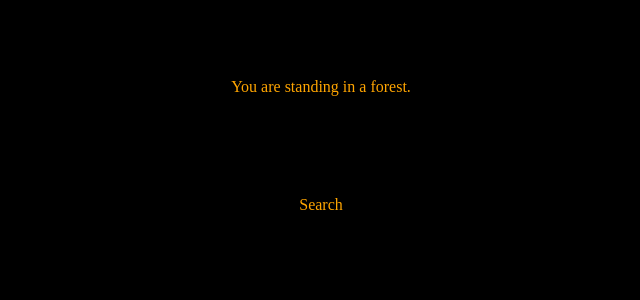
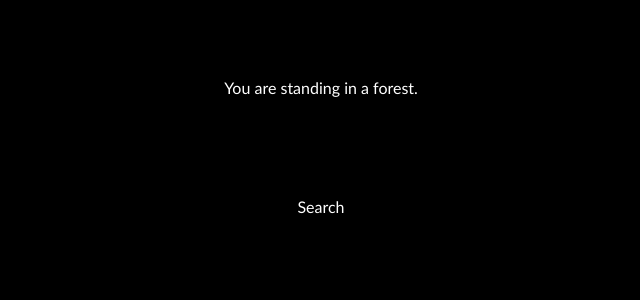
Before and after one commit to jhuggett/game, a Next.js app: page / in a window 1280 px wide. Shown: the top 300 px of the page, without its empty margins (319-959 px from the left). Built offline with nearby package versions, Linux system fonts and the light colour scheme.

Commit message:
changed fonts

```diff
--- a/events/action-handler.ts
+++ b/events/action-handler.ts
@@ -9,12 +9,17 @@ export class ActionHandler {
 
   initialActions: Action[]
 
+  context = {
+    test: 'test'
+  }
+
   getInitialActions() : Action[] {
     if (!this.initialActions) {
+
       this.initialActions = [
         {
           description: 'Search',
-          act: search
+          act: search(this.context)
         }
       ]
     }
--- a/events/fishing/fish.ts
+++ b/events/fishing/fish.ts
@@ -1,7 +1,7 @@
-import { ActionManifest, search } from '..'
+import { ActionManifest, search, ActionContext } from '..'
 import { getRandomBool } from 'utils'
 
-export const fish = () : ActionManifest => {
+export const fish = (context: ActionContext) => () : ActionManifest => {
   let result = ''
 
   if (getRandomBool(.05)) {
@@ -17,11 +17,11 @@ export const fish = () : ActionManifest => {
     reactions: [
       {
         description: 'Continue fishing',
-        act: fish
+        act: fish(context)
       },
       {
         description: 'Go back to exploring',
-        act: search
+        act: search(context)
       }
     ]
   }
--- a/events/fishing/index.ts
+++ b/events/fishing/index.ts
@@ -1,8 +1,8 @@
 export * from './fish'
 
-import { ActionManifest, search, fish } from '..'
+import { ActionManifest, search, fish, ActionContext } from '..'
 
-export const goFishing = () : ActionManifest => {
+export const goFishing = (context: ActionContext) => () : ActionManifest => {
 
 
 
@@ -12,11 +12,11 @@ export const goFishing = () : ActionManifest => {
     reactions: [
       {
         description: 'Try to catch a fish',
-        act: fish
+        act: fish(context)
       },
       {
         description: 'Go back to exploring',
-        act: search
+        act: search(context)
       }
     ]
   }
--- a/events/follow-road.ts
+++ b/events/follow-road.ts
@@ -1,9 +1,10 @@
-import { Find, visitVillage, search } from "."
+import { Find, visitVillage, search, ActionContext } from "."
 
 import { getRandomBool, getRandomItem } from "utils"
 import { Persistor } from "persistancy"
 
-export const followRoad = () => {
+export const followRoad = (context: ActionContext) => () => {
+
 
   let roadsFound = Persistor.retrieve('roadsFound')
   if (!roadsFound) {
@@ -20,7 +21,7 @@ export const followRoad = () => {
       findDiscription: 'The road led to a village.',
       action: {
         description: 'Visit the village',
-        act: visitVillage
+        act: visitVillage(context)
       }
     }
   ]) || null
@@ -29,7 +30,7 @@ export const followRoad = () => {
   if (roadLedTo) reactions.push(roadLedTo.action)
   reactions.push({
     description: `${'Continue exploring'}`,
-    act: search
+    act: search(context)
   })
 
 
--- a/events/index.ts
+++ b/events/index.ts
@@ -18,3 +18,7 @@ export interface ActionManifest {
   result: string
   reactions: Action[]
 }
+
+export interface ActionContext {
+  test: string
+}
--- a/events/search.ts
+++ b/events/search.ts
@@ -1,9 +1,9 @@
-import { ActionManifest, Find, followRoad, goFishing, Action } from "."
+import { ActionManifest, Find, followRoad, goFishing, Action, ActionContext } from "."
 
 import { getRandomBool, getRandomItem, getRandomWeightedItem } from "utils"
 import { Persistor } from "persistancy"
 
-export const search = () : ActionManifest => {
+export const search = (context: ActionContext) => () : ActionManifest => {
 
   const roadsFound = Persistor.retrieve('roadsFound')?.total || 0
 
@@ -13,7 +13,7 @@ export const search = () : ActionManifest => {
         findDiscription: roadsFound > 0 ? 'You have found another road.' : 'You find a road.',
         action: {
           description: 'Follow the road',
-          act: followRoad
+          act: followRoad(context)
         }
       },
       weight: 1
@@ -23,7 +23,7 @@ export const search = () : ActionManifest => {
         findDiscription: 'You have found a river.',
         action: {
           description: 'Go fishing',
-          act: goFishing
+          act: goFishing(context)
         }
       },
       weight: .25
@@ -35,7 +35,7 @@ export const search = () : ActionManifest => {
   if (find) reactions.push(find.action)
   reactions.push({
     description: `${find ? getRandomItem(['Search again', 'Keep searching', 'Keep exploring']) : 'Continue searching'}`,
-    act: search
+    act: search(context)
   })
 
   let searchResult: string[] = []
--- a/events/visit-village.ts
+++ b/events/visit-village.ts
@@ -1,7 +1,7 @@
-import { ActionManifest, search } from '.'
+import { ActionManifest, search, ActionContext } from '.'
 import { Persistor } from '../persistancy'
 
-export const visitVillage = () : ActionManifest => {
+export const visitVillage = (context: ActionContext) => () : ActionManifest => {
 
   let villageVisits = Persistor.retrieve('villageVisits')
 
@@ -22,7 +22,7 @@ export const visitVillage = () : ActionManifest => {
     reactions: [
       {
         description: 'Continue exploring',
-        act: search
+        act: search(context)
       }
     ]
   }
--- a/pages/_app.tsx
+++ b/pages/_app.tsx
@@ -1,4 +1,4 @@
-import styled, { ThemeProvider, createGlobalStyle } from "styled-components"
+import { ThemeProvider, createGlobalStyle } from "styled-components"
 
 
 function App({ Component, pageProps }) {
@@ -17,11 +17,13 @@ interface ThemeProps {
 interface Theme {
   primary: string
   background: string
+  font: string
 }
 
 const theme: Theme = {
-  primary: "orange",
-  background: "black"
+  primary: "white",
+  background: "black",
+  font: `"Trebuchet MS", Helvetica, sans-serif`
 }
 
 const Background = createGlobalStyle`
@@ -44,8 +46,6 @@ const Background = createGlobalStyle`
     border-radius: 1em;
     opacity: .5;
   }
-
-
 `
 
 
--- a/pages/index.tsx
+++ b/pages/index.tsx
@@ -63,11 +63,12 @@ const Footer = styled.div``
 const Output = styled.div`
   color: ${props => props.theme.primary};
   text-align: center;
-
+  font-family: ${props => props.theme.font};
 `
 
 const Input = styled.div`
   color: ${props => props.theme.primary};
+  font-family: ${props => props.theme.font};
   text-align: center;
   margin: 5em auto;
   width: 50%;
```
